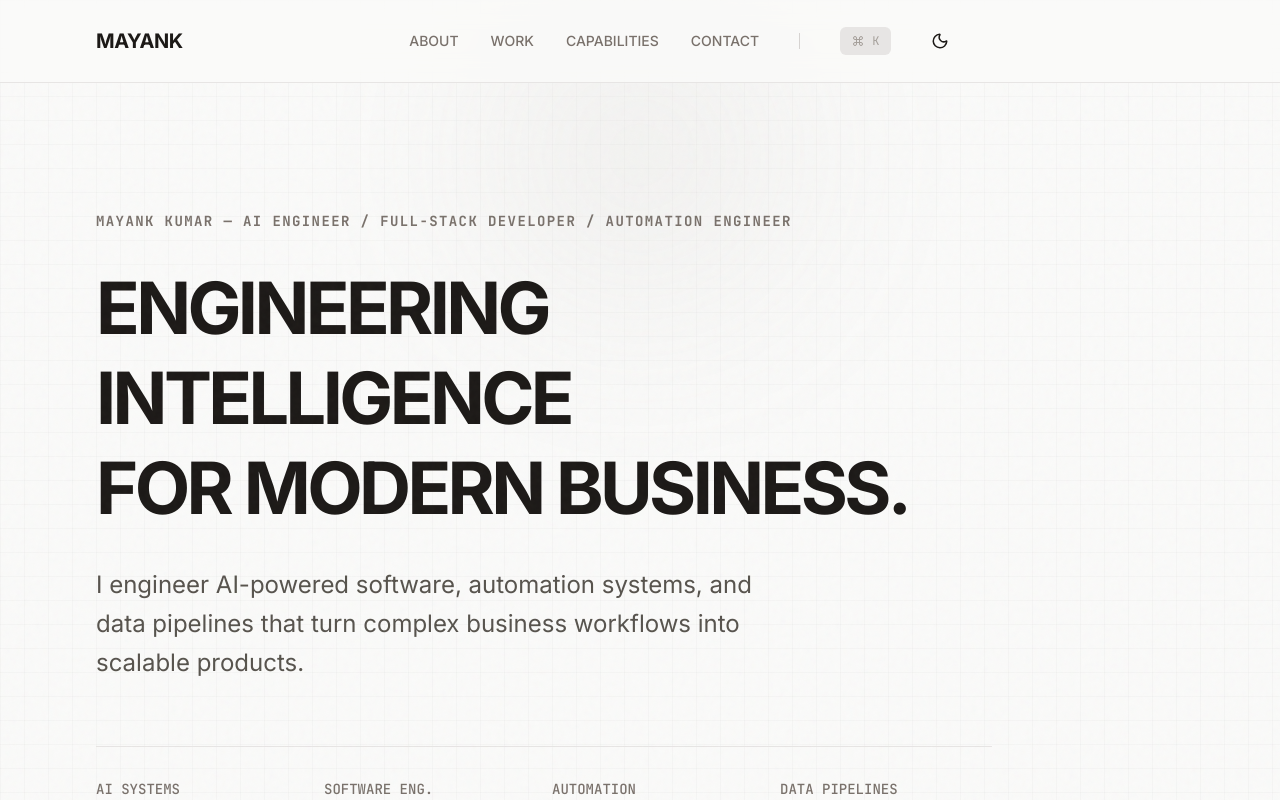
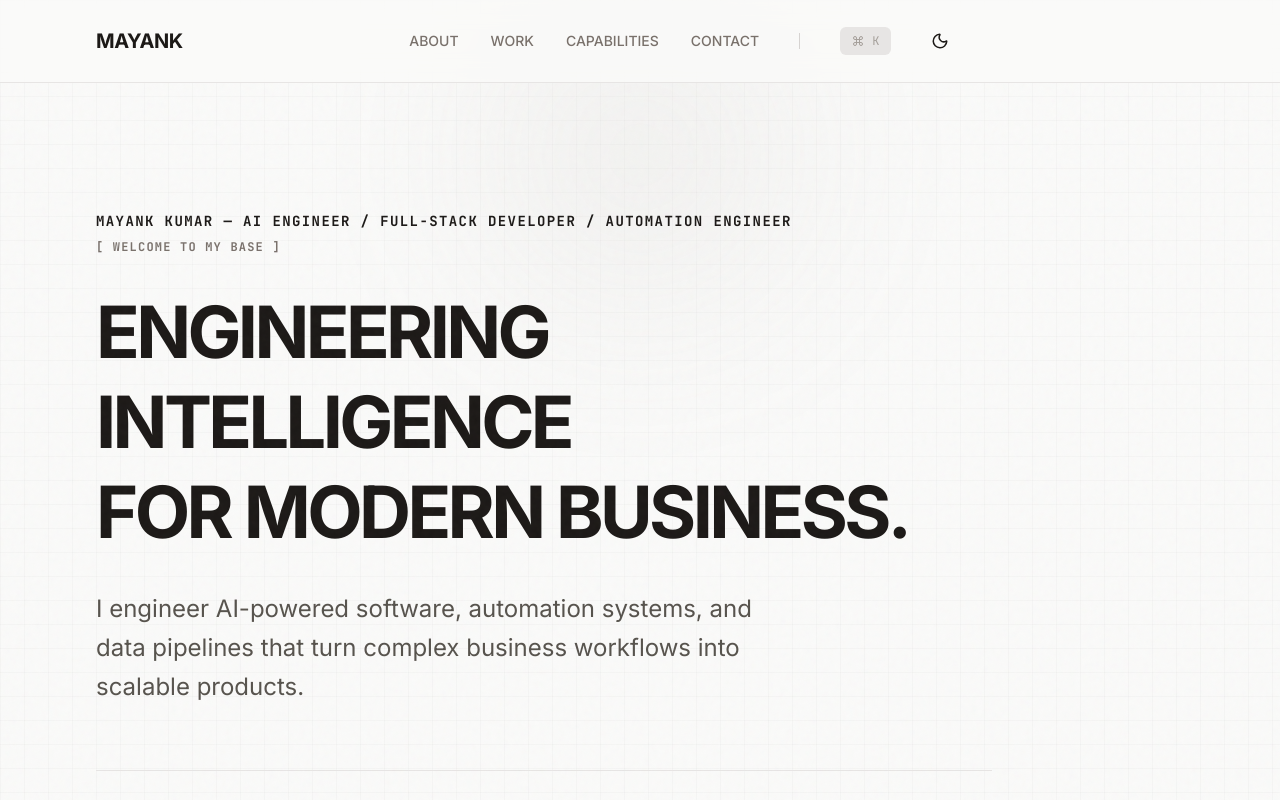
Before and after one commit to mostlyunstable/portfolio3.0, a Next.js app: page / in a window 1280 px wide. Shown: the top 800 px of the page. Built offline with nearby package versions, Linux system fonts and the light colour scheme.

Commit message:
feat(hero): add 'welcome to my base' subtitle and clean up classnames

```diff
--- a/src/components/home/Hero.tsx
+++ b/src/components/home/Hero.tsx
@@ -7,12 +7,17 @@ import Link from 'next/link';
 
 export default function Hero() {
   return (
-    <section className="px-6 pt-12 pb-16 md:py-32 md:px-12 lg:px-24 md:py-32 relative z-10">
+    <section className="px-6 pt-12 pb-16 md:py-32 md:px-12 lg:px-24 relative z-10">
       <div className="max-w-4xl">
         <FadeIn delay={0.1}>
-          <p className="text-sm font-bold tracking-widest text-stone-500 uppercase mb-8 font-mono">
-            {profile.name} &mdash; {profile.role}
-          </p>
+          <div className="mb-8 font-mono">
+            <p className="text-sm font-bold tracking-widest text-stone-900 dark:text-stone-100 uppercase mb-2">
+              {profile.name} &mdash; {profile.role}
+            </p>
+            <p className="text-xs font-bold tracking-widest text-stone-500 uppercase">
+              [ Welcome to my base ]
+            </p>
+          </div>
         </FadeIn>
 
         <FadeIn delay={0.2}>
```
